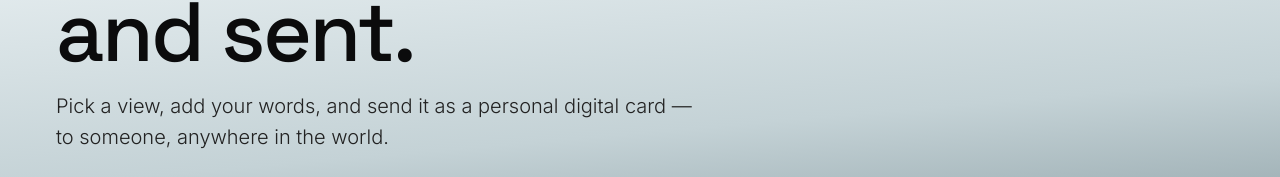
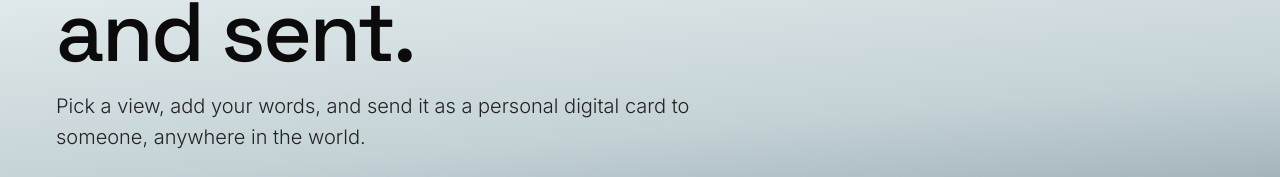
Before and after one commit to Awwyy1/DEV, a React (Vite) app in the folder kyrrd/: page / in a window 1280 px wide. Shown: the part 464-641 px from the top of the page. Built offline with nearby package versions, Linux system fonts and the light colour scheme.

Commit message:
Remove the em dash from the home subcopy
Co-Authored-By: Claude Opus 4.8 <noreply@anthropic.com>
Claude-Session: https://claude.ai/code/session_01Ud476FtWtfkKPTMRwZACbC

```diff
--- a/kyrrd/src/pages/Home.tsx
+++ b/kyrrd/src/pages/Home.tsx
@@ -14,7 +14,7 @@ export default function Home() {
         <span className="d-label eyebrow">Signed photo-cards</span>
         <h1>A photograph, signed and sent.</h1>
         <p>
-          Pick a view, add your words, and send it as a personal digital card — to someone, anywhere
+          Pick a view, add your words, and send it as a personal digital card to someone, anywhere
           in the world.
         </p>
         <div style={{ display: 'flex', gap: 12, flexWrap: 'wrap' }}>
```
